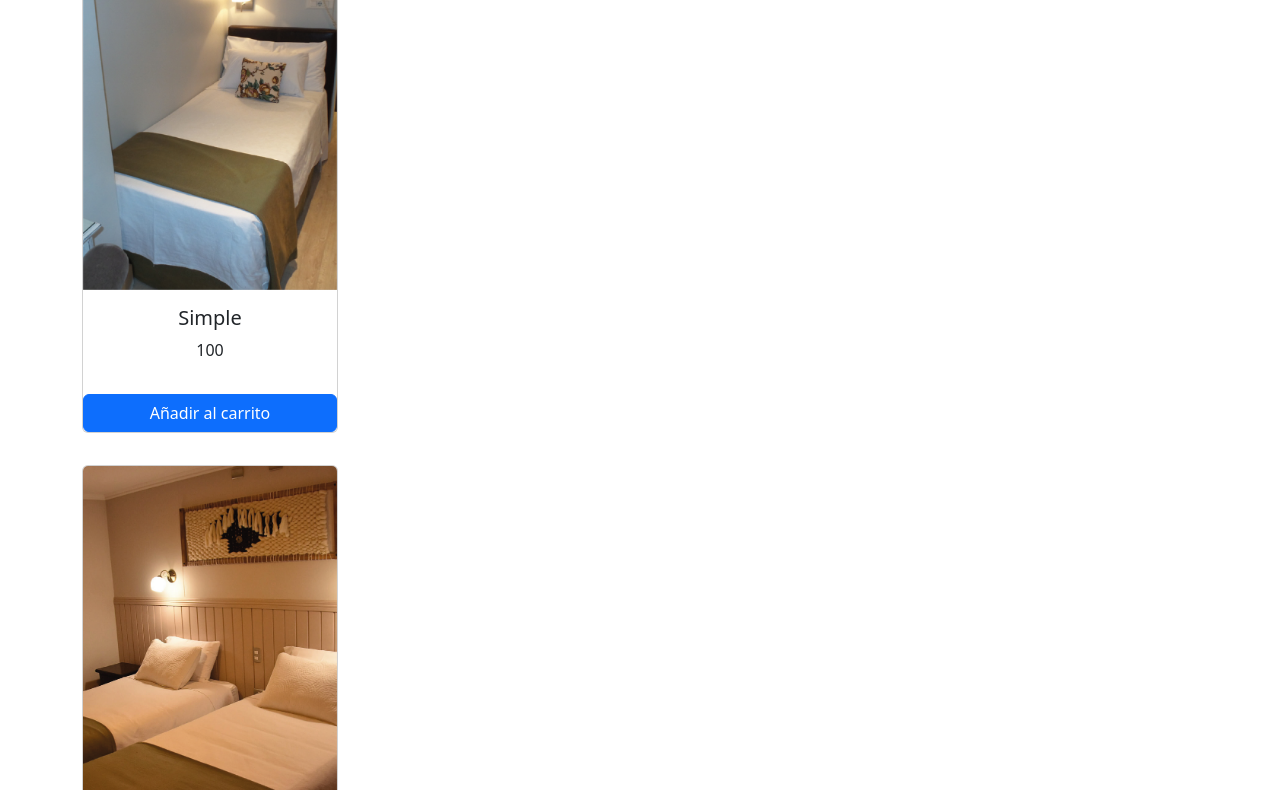
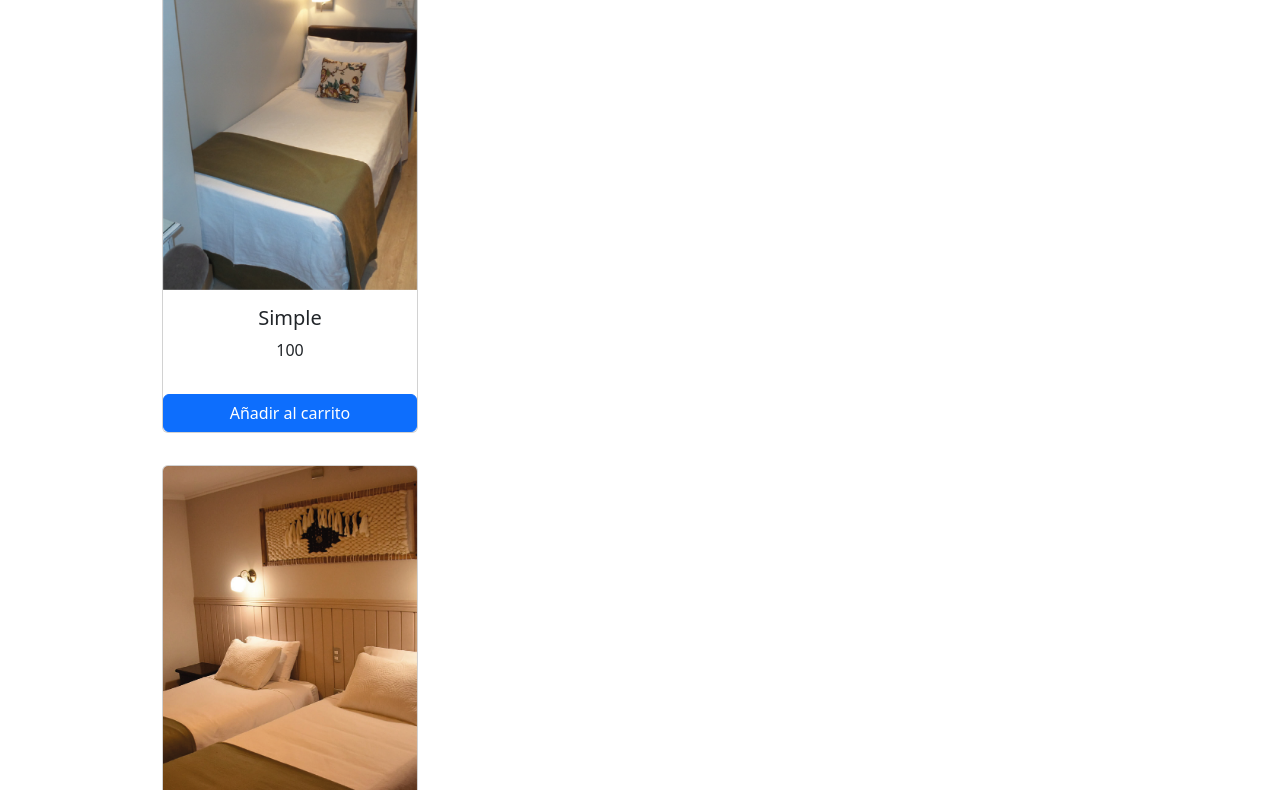
Before and after one commit to FranciscoBaglietto/Hotel-Hansa.JS, a website: page paginas/habitaciones.html in a window 1280 px wide. Shown: the part 170-960 px from the top of the page. Drawn offline with nearby package versions, Linux system fonts and the light colour scheme.

Commit message:
arreglando habitciones

```diff
--- a/scss/componentes/_domhabitacion.scss
+++ b/scss/componentes/_domhabitacion.scss
@@ -2,9 +2,9 @@
     .card{
         width: 16rem;
         margin-bottom: 2rem;
+        margin-left: 5rem;
         .card-img-top{
             width: 100%;
         }
-
     }
 }
```
Also changed, not shown: css/main.css.
